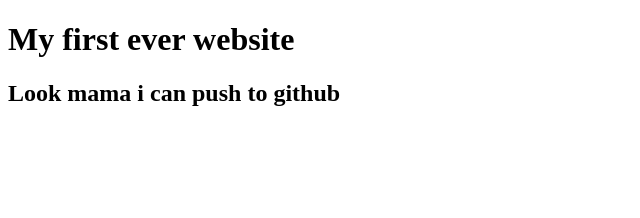
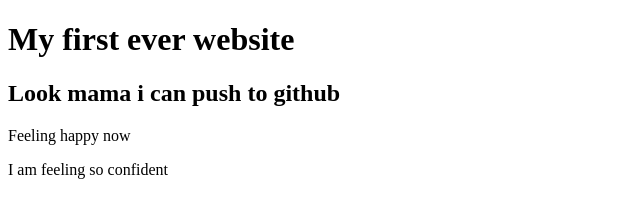
Before and after one commit to Nahidontheway/first_website, a plain HTML site: page index.html in a window 1280 px wide. Shown: the whole page, without its empty margins (0-640 px from the left). Drawn offline with Linux system fonts and the light colour scheme.

Commit message:
ghost hunting

```diff
--- a/index.html
+++ b/index.html
@@ -9,5 +9,7 @@
 <body>
     <h1>My first ever website</h1>
     <h2>Look mama i can push to github</h2>
+    <p>Feeling happy now</p>
+    <p>I am feeling so confident</p>
 </body>
 </html>
```
